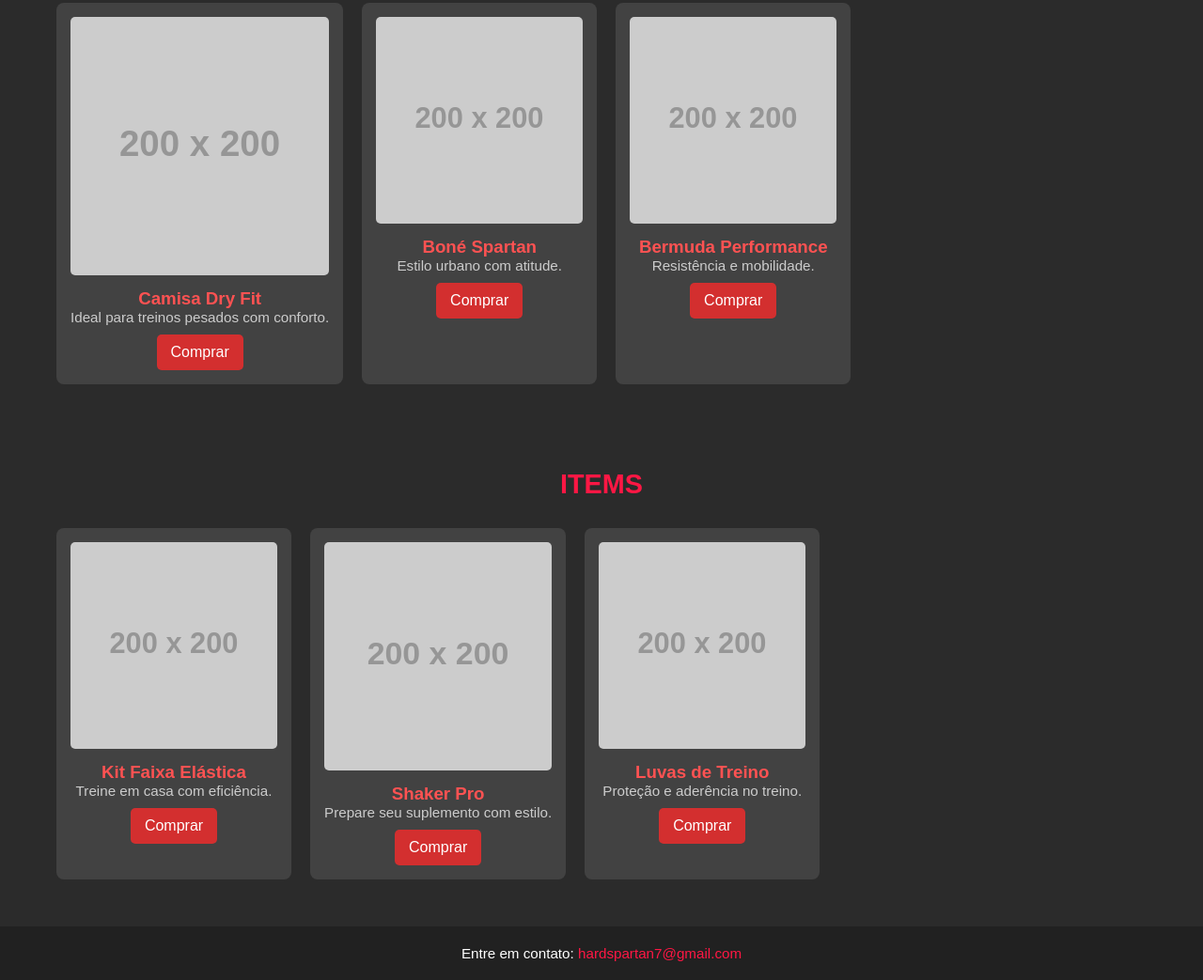
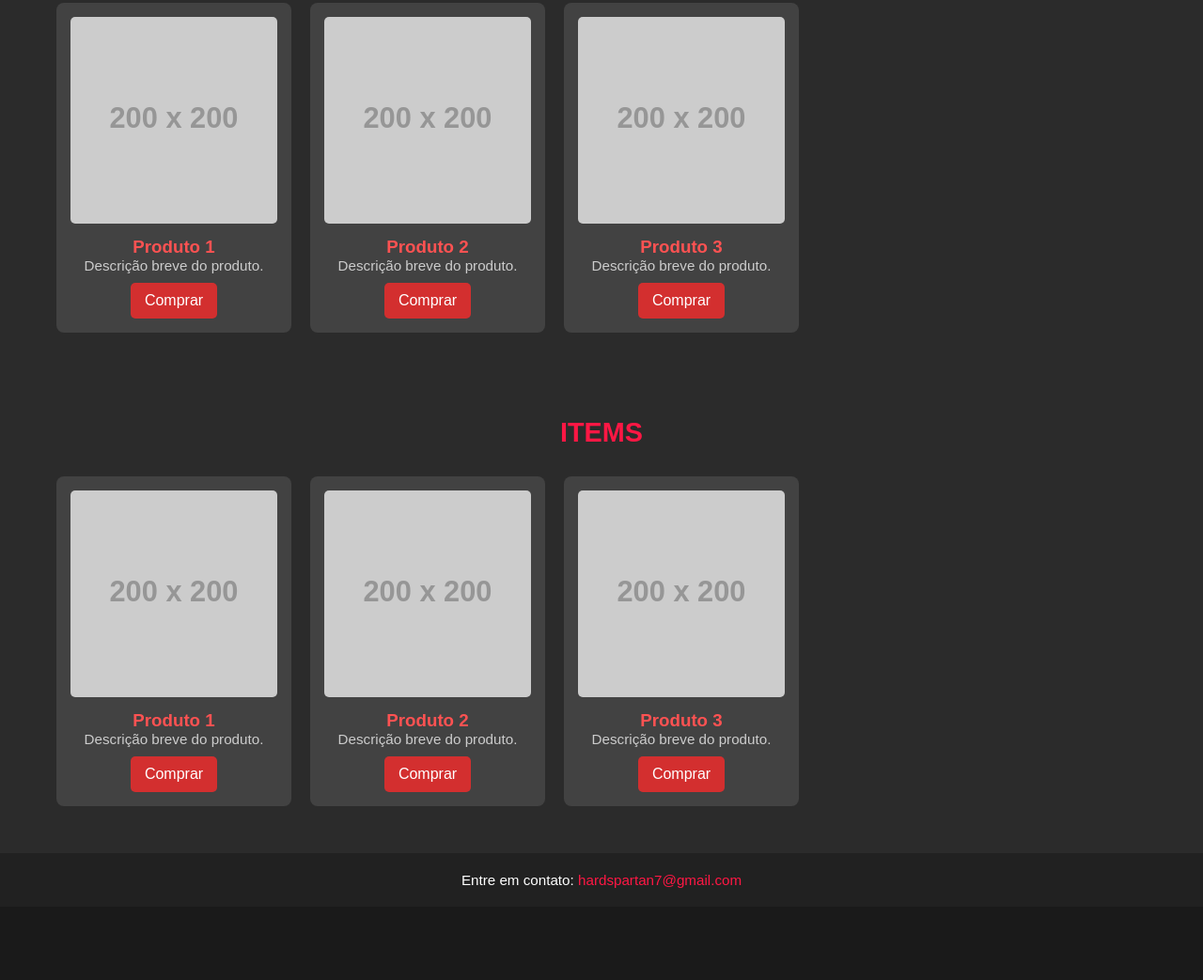
Before and after one commit to hardspartan7/homepage, a plain HTML site: page index.html in a window 1280 px wide. Shown: the part 630-1673 px from the top of the page at 94% size. After the commit the page ends 1595 px from the top, so only its background shows below. Drawn offline with Linux system fonts and the light colour scheme; placeholder pictures from the web are drawn by us.

Commit message:
index.html

```diff
--- a/index.html
+++ b/index.html
@@ -11,7 +11,9 @@
       box-sizing: border-box;
     }
 
-    body {
+    html, body {
+      width: 100%;
+      overflow-x: hidden;
       font-family: Arial, sans-serif;
       background-color: #1a1a1a;
       color: #fff;
@@ -106,17 +108,17 @@
     }
 
     .carrossel-container {
+      display: flex;
       overflow-x: auto;
-      display: flex;
-      scroll-snap-type: x mandatory;
       gap: 20px;
       padding: 10px 0;
+      scroll-snap-type: x mandatory;
       scroll-behavior: smooth;
       -webkit-overflow-scrolling: touch;
     }
 
     .carrossel-container::-webkit-scrollbar {
-      display: none; /* oculta barra no Chrome */
+      display: none;
     }
 
     .produto {
@@ -125,8 +127,8 @@
       border-radius: 8px;
       padding: 15px;
       text-align: center;
+      scroll-snap-align: start;
       transition: transform 0.3s, box-shadow 0.3s;
-      scroll-snap-align: start;
       flex-shrink: 0;
     }
 
@@ -243,21 +245,21 @@
       <h2>MODA</h2>
       <div class="carrossel-container">
         <div class="produto">
-          <img src="https://via.placeholder.com/200" alt="Moda 1">
-          <h3>Camisa Dry Fit</h3>
-          <p>Ideal para treinos pesados com conforto.</p>
+          <img src="https://via.placeholder.com/200" alt="Produto 1">
+          <h3>Produto 1</h3>
+          <p>Descrição breve do produto.</p>
           <a href="#">Comprar</a>
         </div>
         <div class="produto">
-          <img src="https://via.placeholder.com/200" alt="Moda 2">
-          <h3>Boné Spartan</h3>
-          <p>Estilo urbano com atitude.</p>
+          <img src="https://via.placeholder.com/200" alt="Produto 2">
+          <h3>Produto 2</h3>
+          <p>Descrição breve do produto.</p>
           <a href="#">Comprar</a>
         </div>
         <div class="produto">
-          <img src="https://via.placeholder.com/200" alt="Moda 3">
-          <h3>Bermuda Performance</h3>
-          <p>Resistência e mobilidade.</p>
+          <img src="https://via.placeholder.com/200" alt="Produto 3">
+          <h3>Produto 3</h3>
+          <p>Descrição breve do produto.</p>
           <a href="#">Comprar</a>
         </div>
       </div>
@@ -270,21 +272,21 @@
       <h2>ITEMS</h2>
       <div class="carrossel-container">
         <div class="produto">
-          <img src="https://via.placeholder.com/200" alt="Item 1">
-          <h3>Kit Faixa Elástica</h3>
-          <p>Treine em casa com eficiência.</p>
+          <img src="https://via.placeholder.com/200" alt="Produto 1">
+          <h3>Produto 1</h3>
+          <p>Descrição breve do produto.</p>
           <a href="#">Comprar</a>
         </div>
         <div class="produto">
-          <img src="https://via.placeholder.com/200" alt="Item 2">
-          <h3>Shaker Pro</h3>
-          <p>Prepare seu suplemento com estilo.</p>
+          <img src="https://via.placeholder.com/200" alt="Produto 2">
+          <h3>Produto 2</h3>
+          <p>Descrição breve do produto.</p>
           <a href="#">Comprar</a>
         </div>
         <div class="produto">
-          <img src="https://via.placeholder.com/200" alt="Item 3">
-          <h3>Luvas de Treino</h3>
-          <p>Proteção e aderência no treino.</p>
+          <img src="https://via.placeholder.com/200" alt="Produto 3">
+          <h3>Produto 3</h3>
+          <p>Descrição breve do produto.</p>
           <a href="#">Comprar</a>
         </div>
       </div>
```
